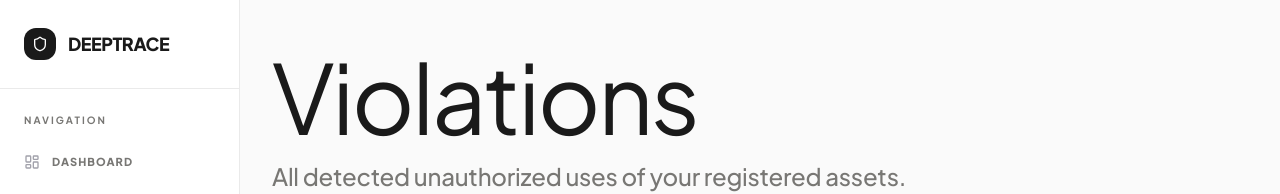
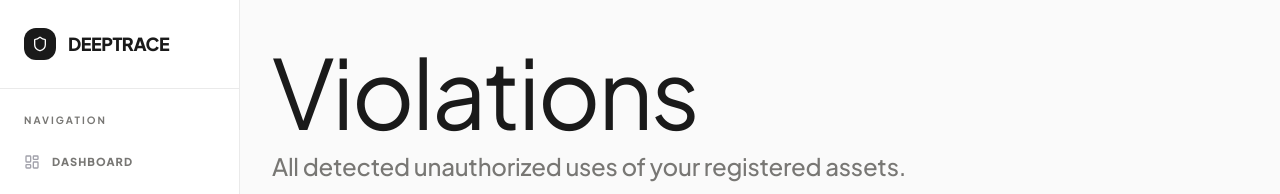
Before and after one commit to sohamparanjape12/DeepTrace, a Next.js app: page /violations in a window 1280 px wide. Shown: the top 194 px of the page. Built offline with nearby package versions, Linux system fonts and the light colour scheme; no server answers; sample sign-in values are in the browser's storage.

Commit message:
Dashboard updates

```diff
--- a/components/shared/PageHeader.tsx
+++ b/components/shared/PageHeader.tsx
@@ -11,7 +11,7 @@ export function PageHeader({ title, subtitle, actions, className }: PageHeaderPr
   return (
     <div className={clsx('flex flex-col gap-6 mb-12', className)}>
       <div className="space-y-4 max-w-5xl">
-        <h1 className="text-6xl md:text-8xl font-display tracking-tight text-brand-text">
+        <h1 className="text-6xl md:text-8xl font-display tracking-tight text-brand-text" style={{ lineHeight: '0.9' }}>
           {title}
         </h1>
         {subtitle && (
```
